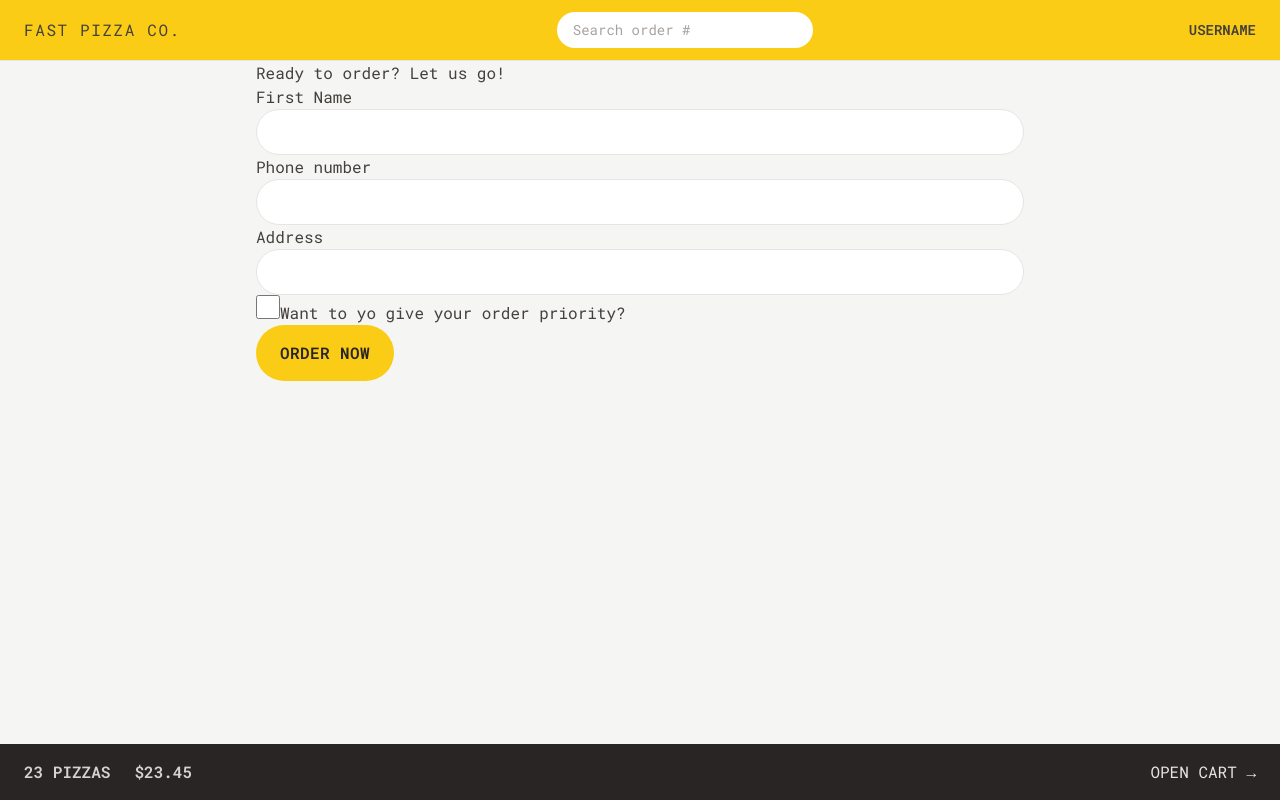
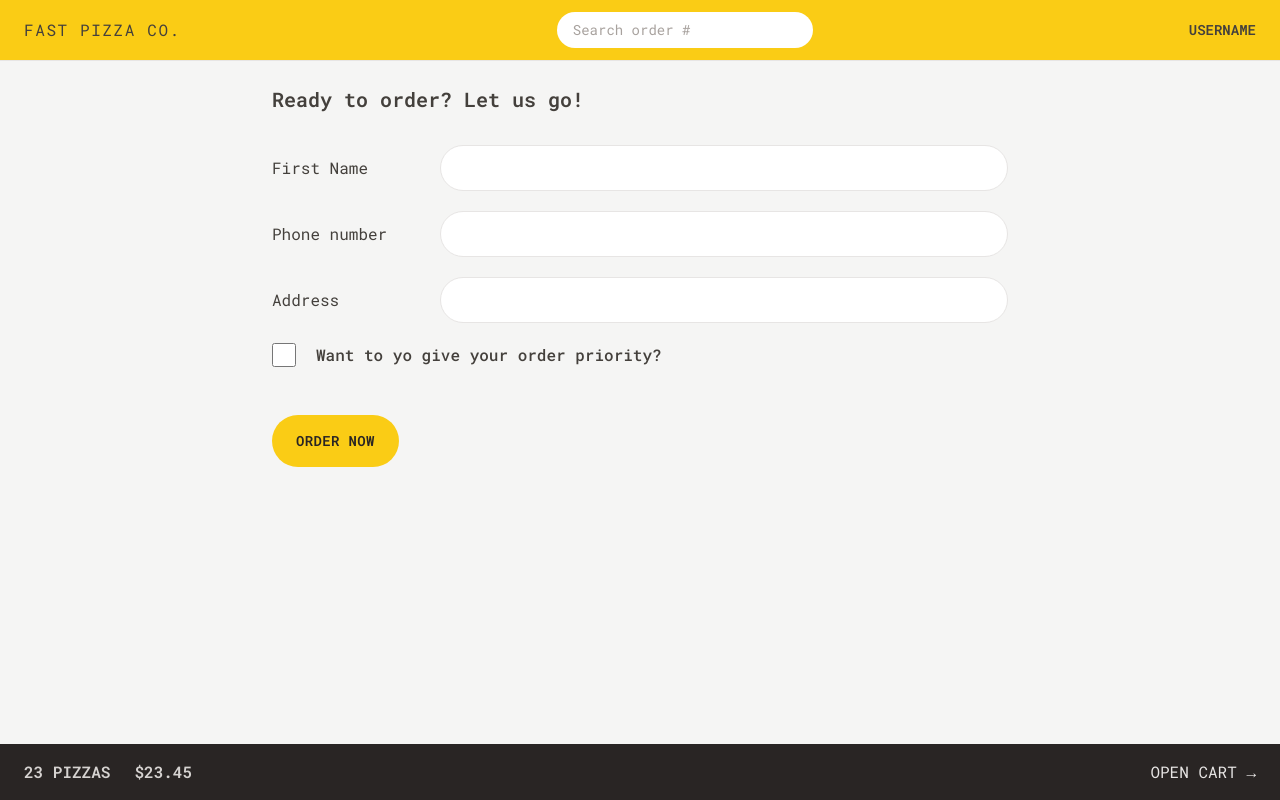
Before and after one commit to DamienAmbient/pizzaBoost, a React (Vite) app: page /order/new in a window 1280 px wide. Built offline with nearby package versions, Linux system fonts and the light colour scheme.

Commit message:
tailwind styling order form

```diff
--- a/src/features/order/CreateOrder.jsx
+++ b/src/features/order/CreateOrder.jsx
@@ -43,32 +43,43 @@
   const cart = fakeCart;
 
   return (
-    <div>
-      <h2>Ready to order? Let us go!</h2>
+    <div className="px-4 py-6">
+      <h2 className="mb-8 text-xl font-semibold ">
+        Ready to order? Let us go!
+      </h2>
 
       {/* <Form method="POST" action="/order/new"> */}
       <Form method="POST">
-        <div>
-          <label>First Name</label>
-          <input className="input" type="text" name="customer" required />
+        <div className="mb-5 flex flex-col gap-2 sm:flex-row sm:items-center">
+          <label className="sm:basis-40">First Name</label>
+          <input className="input grow" type="text" name="customer" required />
         </div>
 
-        <div>
-          <label>Phone number</label>
-          <div>
-            <input className="input" type="tel" name="phone" required />
-          </div>
-          {formErrors?.phone && <p>{formErrors.phone}</p>}
-        </div>
-
-        <div>
-          <label>Address</label>
-          <div>
-            <input className="input" type="text" name="address" required />
+        <div className="mb-5 flex flex-col gap-2 sm:flex-row sm:items-center">
+          <label className="sm:basis-40">Phone number</label>
+          <div className="grow">
+            <input className="input w-full" type="tel" name="phone" required />
+            {formErrors?.phone && (
+              <p className="mt-2 rounded-md bg-red-100 p-2 text-xs text-red-700">
+                {formErrors.phone}
+              </p>
+            )}
           </div>
         </div>
 
-        <div>
+        <div className="mb-5 flex flex-col gap-2 sm:flex-row sm:items-center">
+          <label className="sm:basis-40">Address</label>
+          <div className="grow">
+            <input
+              className="input w-full"
+              type="text"
+              name="address"
+              required
+            />
+          </div>
+        </div>
+
+        <div className="mb-12 flex items-center gap-5">
           <input
             className="h-6 w-6 accent-yellow-400 focus:outline-none focus:ring focus:ring-yellow-400 focus:ring-offset-2"
             type="checkbox"
@@ -77,7 +88,9 @@
             // value={withPriority}
             // onChange={(e) => setWithPriority(e.target.checked)}
           />
-          <label htmlFor="priority">Want to yo give your order priority?</label>
+          <label htmlFor="priority" className="font-medium">
+            Want to yo give your order priority?
+          </label>
         </div>
 
         <div>
--- a/src/index.css
+++ b/src/index.css
@@ -4,7 +4,7 @@
 
 @layer components {
   .input {
-    @apply w-full rounded-full border border-stone-200 px-4 py-2 text-sm transition-all duration-300 placeholder:text-stone-400 focus:outline-none focus:ring focus:ring-yellow-400 md:px-6 md:py-3;
+    @apply rounded-full border border-stone-200 px-4 py-2 text-sm transition-all duration-300 placeholder:text-stone-400 focus:outline-none focus:ring focus:ring-yellow-400 md:px-6 md:py-3;
   }
 
   .loader {
--- a/src/ui/Button.jsx
+++ b/src/ui/Button.jsx
@@ -2,13 +2,13 @@
 
 function Button({ children, disabled, to, type }) {
   const base =
-    "inline-block rounded-full bg-yellow-400  font-semibold uppercase tracking-wide text-stone-800 transition-colors duration-300 hover:bg-yellow-300 focus:outline-none focus:ring focus:ring-yellow-300 focus:ring-offset-2 disabled:cursor-not-allowed ";
+    "inline-block text-sm rounded-full bg-yellow-400  font-semibold uppercase tracking-wide text-stone-800 transition-colors duration-300 hover:bg-yellow-300 focus:outline-none focus:ring focus:ring-yellow-300 focus:ring-offset-2 disabled:cursor-not-allowed ";
 
   const styles = {
     primary: base + " px-4 py-3 md:px-6 md:py-4",
     small: base + " px-4 py-2 md:px-5 md:py-2.5 text-xs",
     secondary:
-      "inline-block rounded-full border-stone-300 border-2 font-semibold uppercase tracking-wide text-stone-400 transition-colors duration-300 hover:bg-stone-300 hover:text-stone-800 focus:text-stone-800 focus:outline-none focus:ring focus:ring-stone-200 focus:ring-offset-2 disabled:cursor-not-allowed px-4 py-2.5 md:px-6 md:py-3.5 ",
+      "inline-block text-sm rounded-full border-stone-300 border-2 font-semibold uppercase tracking-wide text-stone-400 transition-colors duration-300 hover:bg-stone-300 hover:text-stone-800 focus:text-stone-800 focus:outline-none focus:ring focus:ring-stone-200 focus:ring-offset-2 disabled:cursor-not-allowed px-4 py-2.5 md:px-6 md:py-3.5 ",
   };
 
   if (to)
```
Also changed, not shown: index.html (+5 -2 lines).
